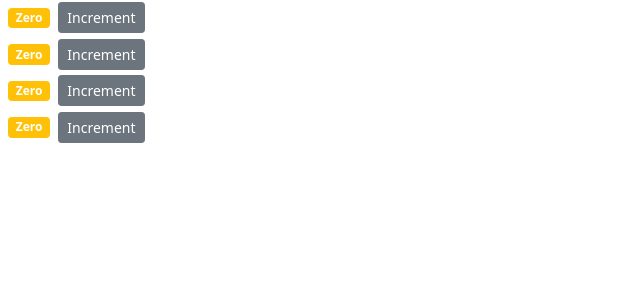
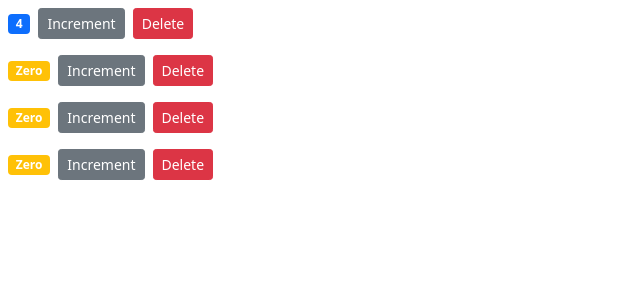
Before and after one commit to pgosar/shopping-cart, a React (Create React App) app: page / in a window 1280 px wide. Shown: the top 300 px of the page, without its empty margins (0-640 px from the left). Built offline with nearby package versions, Linux system fonts and the light colour scheme.

Commit message:
delete button

```diff
--- a/src/components/counter.jsx
+++ b/src/components/counter.jsx
@@ -2,12 +2,11 @@ import React, { Component } from "react";
 
 class Counter extends React.Component {
   state = {
-		count: 0,
+    value: this.props.counter.value,
   };
 
-	handleIncrement = (product) => {
-		console.log(product);
-		this.setState({ count: this.state.count + 1 });
+  handleIncrement = () => {
+    this.setState({ value: this.state.value + 1 });
   };
 
   doHandleIncrement = () => {
@@ -17,16 +16,18 @@ class Counter extends React.Component {
   render() {
     return (
       <div>
-				<span className={this.getBadgeClasses()}>
-					{this.formatCount()}
-				</span>
+        <span className={this.getBadgeClasses()}>{this.formatCount()}</span>
         <button
-					onClick={() => {
-						this.handleIncrement({ id: 1 });
-					}}
+          onClick={this.handleIncrement}
           className="btn btn-secondary btn-sm"
         >
           Increment
+        </button>
+        <button
+          onClick={() => this.props.onDelete(this.props.counter.id)}
+          className="btn btn-danger btn-sm m-2"
+        >
+          Delete
         </button>
       </div>
     );
@@ -34,12 +35,12 @@ class Counter extends React.Component {
 
   getBadgeClasses() {
     let classes = "badge m-2 bg-";
-		classes += this.state.count == 0 ? "warning" : "primary";
+    classes += this.state.value == 0 ? "warning" : "primary";
     return classes;
   }
 
   formatCount() {
-		const { count } = this.state;
+    const { value: count } = this.state;
     return count == 0 ? "Zero" : count;
   }
 }
--- a/src/components/counters.jsx
+++ b/src/components/counters.jsx
@@ -4,17 +4,26 @@ import Counter from "./counter";
 class Counters extends React.Component {
   state = {
     counters: [
-			{ id: 1, value: 0 },
+      { id: 1, value: 4 },
       { id: 2, value: 0 },
       { id: 3, value: 0 },
       { id: 4, value: 0 },
     ],
   };
+
+  handleDelete = (counterId) => {
+    const counters = this.state.counters.filter((c) => c.id != counterId);
+    this.setState({ counters });
+  };
   render() {
     return (
       <div>
         {this.state.counters.map((counter) => (
-					<Counter key={counter.id} />
+          <Counter
+            key={counter.id}
+            onDelete={this.handleDelete}
+            counter={counter}
+          />
         ))}
       </div>
     );
```
Lines whose indentation alone changed are shown as unchanged.
